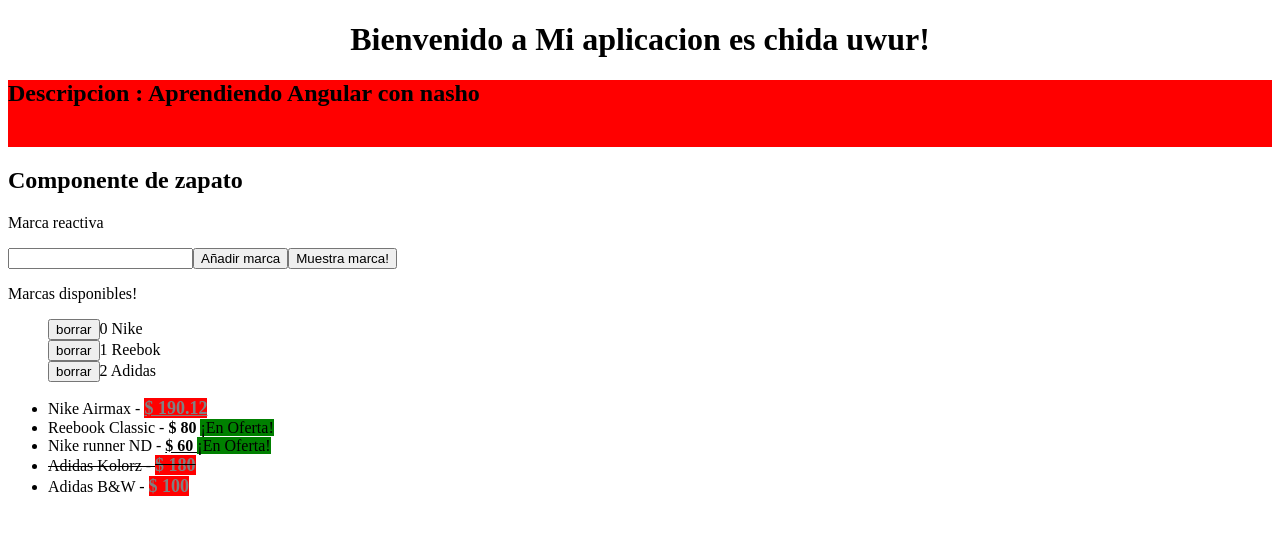
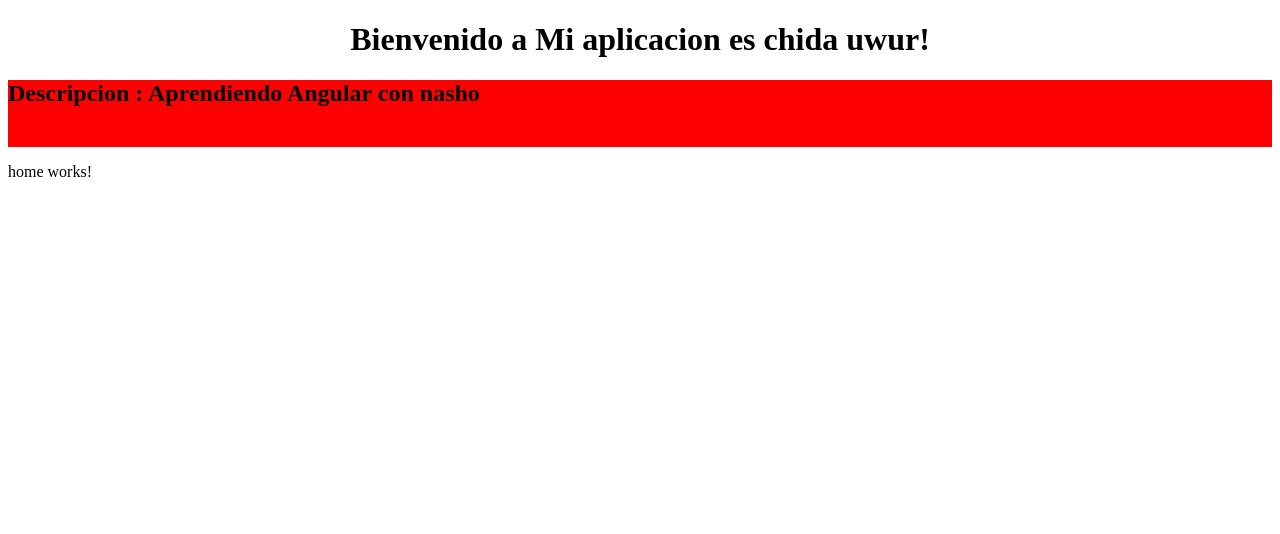
Before and after one commit to SrChach/js_and_frameworks, an Angular app in the folder angular/: page / in a window 1280 px wide. Shown: the top 534 px of the page. Built offline with nearby package versions, Linux system fonts and the light colour scheme.

Commit message:
Angular routing

```diff
--- a/angular/src/app/app-routing.module.ts
+++ b/angular/src/app/app-routing.module.ts
@@ -1,10 +1,26 @@
 import { NgModule } from '@angular/core';
 import { Routes, RouterModule } from '@angular/router';
 
-const routes: Routes = [];
+//	Importar componentes
+import { ZapatoComponent } from './zapato/zapato.component'
+import { VideojuegoComponent } from './videojuego/videojuego.component'
+import { CursoComponent } from './curso/curso.component'
+import { HomeComponent } from './home/home.component'
 
+//	Array de configuracion de las rutas
+const routes: Routes = [
+	{ path: '', component: HomeComponent},
+	{ path: 'zapatos', component: ZapatoComponent},
+	{ path: 'videojuegos', component: VideojuegoComponent},
+	{ path: '**', component: HomeComponent }
+];
+
+//	Exportar el modulo del router
 @NgModule({
   imports: [RouterModule.forRoot(routes)],
   exports: [RouterModule]
 })
 export class AppRoutingModule { }
+
+
+export const appRoutingProviders: any[] = []
--- a/angular/src/app/app.component.html
+++ b/angular/src/app/app.component.html
@@ -27,6 +27,4 @@
 
 <videojuego *ngIf="mostrar_videojuegos"></videojuego>
 -->
-<zapatos></zapatos>
-
 <router-outlet></router-outlet>
--- /dev/null
+++ b/angular/src/app/home/home.component.html
@@ -0,0 +1,3 @@
+<p>
+  home works!
+</p>
--- /dev/null
+++ b/angular/src/app/home/home.component.ts
@@ -0,0 +1,15 @@
+import { Component, OnInit } from '@angular/core';
+
+@Component({
+  selector: 'app-home',
+  templateUrl: './home.component.html',
+  styleUrls: ['./home.component.css']
+})
+export class HomeComponent implements OnInit {
+
+  constructor() { }
+
+  ngOnInit() {
+  }
+
+}
```
Also changed, not shown: angular/src/app/app.module.ts (+9 -4 lines), angular/src/app/home/home.component.css (added), 1 other file (tests, documents, lock files or other folders).
